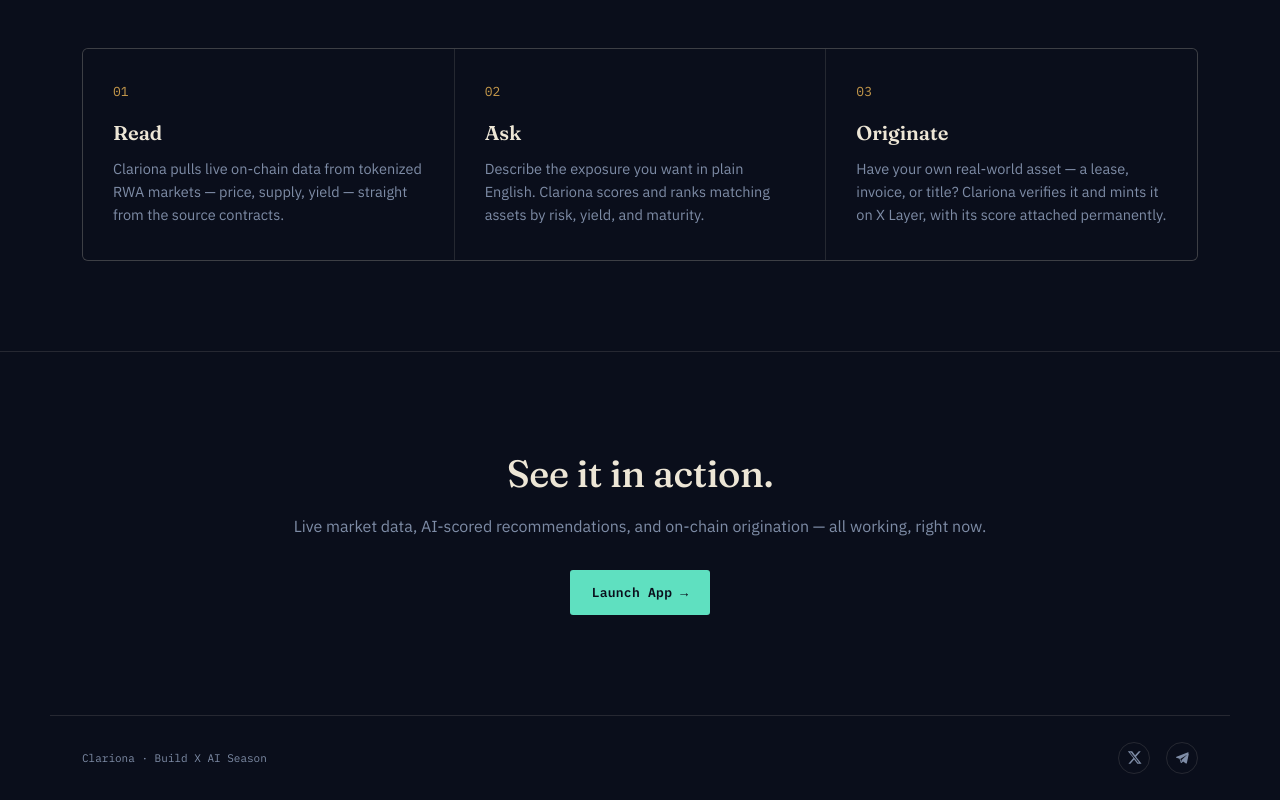
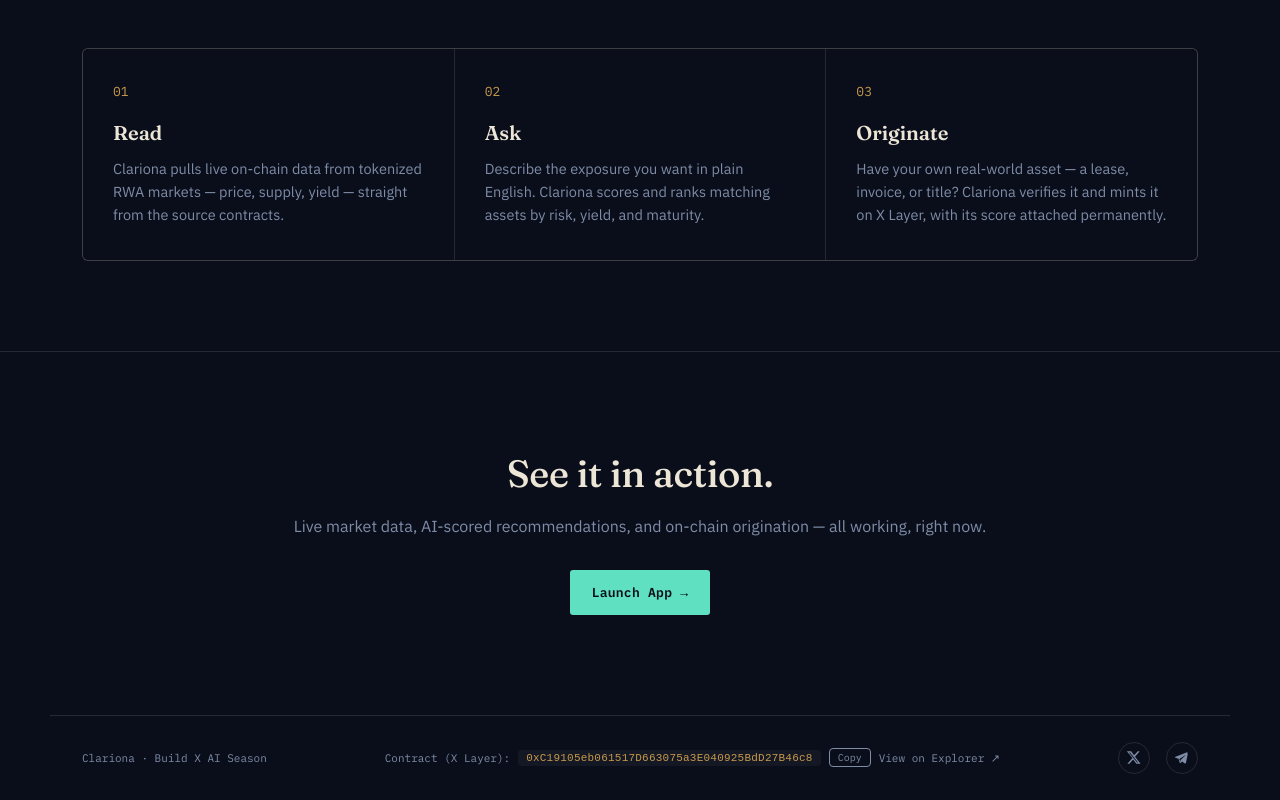
Before and after one commit to Mandicrypt/Clariona, a plain HTML site: page index.html in a window 1280 px wide. Shown: the part 991-1791 px from the top of the page. Drawn offline with Linux system fonts and the light colour scheme.

Commit message:
Add files via upload

```diff
--- a/index.html
+++ b/index.html
@@ -537,9 +537,25 @@
   .cta-band p{ color:var(--sage); margin-bottom:34px; }
   footer{
     border-top:1px solid var(--line); padding:26px 32px; display:flex;
+    flex-wrap:wrap; gap:12px 24px;
     justify-content:space-between; align-items:center; max-width:1180px; margin:0 auto;
     font-family:'IBM Plex Mono', monospace; font-size:11px; color:var(--sage);
   }
+  .footer-contract{
+    display:flex; flex-wrap:wrap; align-items:center; gap:8px;
+    font-family:'IBM Plex Mono', monospace; font-size:11px;
+  }
+  .footer-contract #footer-contract-address{
+    color:var(--gold); background:rgba(255,255,255,0.04);
+    padding:2px 8px; border-radius:4px; letter-spacing:0.02em;
+  }
+  .footer-copy-btn{
+    background:transparent; border:1px solid var(--sage); color:var(--sage);
+    font-family:inherit; font-size:10px; padding:2px 8px; border-radius:4px; cursor:pointer;
+  }
+  .footer-copy-btn:hover{ border-color:var(--gold); color:var(--gold); }
+  .footer-explorer-link{ color:var(--sage); text-decoration:none; }
+  .footer-explorer-link:hover{ color:var(--gold); text-decoration:underline; }
 
   @media (max-width:860px){
     .hero{ grid-template-columns:1fr; padding-top:56px; }
@@ -687,6 +703,14 @@
 
 <footer>
   <span>Clariona · Build X AI Season</span>
+  <div class="footer-contract">
+    <span>Contract (<span id="footer-network-name">X Layer</span>):</span>
+    <code id="footer-contract-address">0xC19105eb061517D663075a3E040925BdD27B46c8</code>
+    <button id="footer-copy-btn" type="button" class="footer-copy-btn" aria-label="Copy contract address">Copy</button>
+    <a id="footer-explorer-link"
+       href="https://www.okx.com/web3/explorer/xlayer/address/0xC19105eb061517D663075a3E040925BdD27B46c8"
+       target="_blank" rel="noopener" class="footer-explorer-link">View on Explorer ↗</a>
+  </div>
   <div class="footer-social">
     <a href="https://x.com/clarionaHq" target="_blank" rel="noopener" aria-label="X (Twitter)">
       <svg viewBox="0 0 24 24" fill="currentColor"><path d="M18.9 2H22l-7.6 8.7L23.3 22H16.6l-5.2-6.8L5.4 22H2.2l8.1-9.3L1.3 2h6.9l4.7 6.2L18.9 2zm-1.2 18h1.7L6.4 4H4.6l13.1 16z"/></svg>
```
Also changed, not shown: wallet-connect.js (+31 -0 lines).
